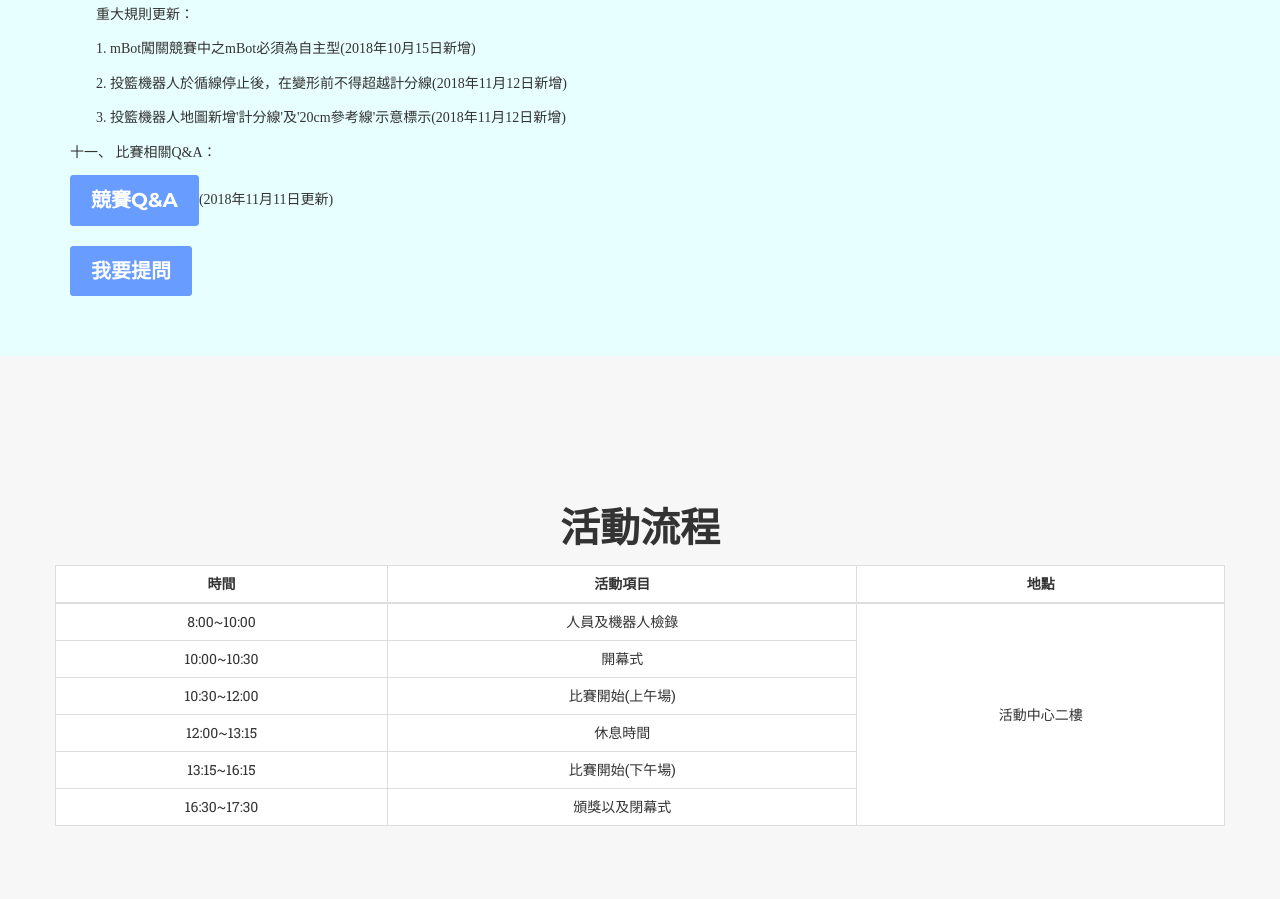
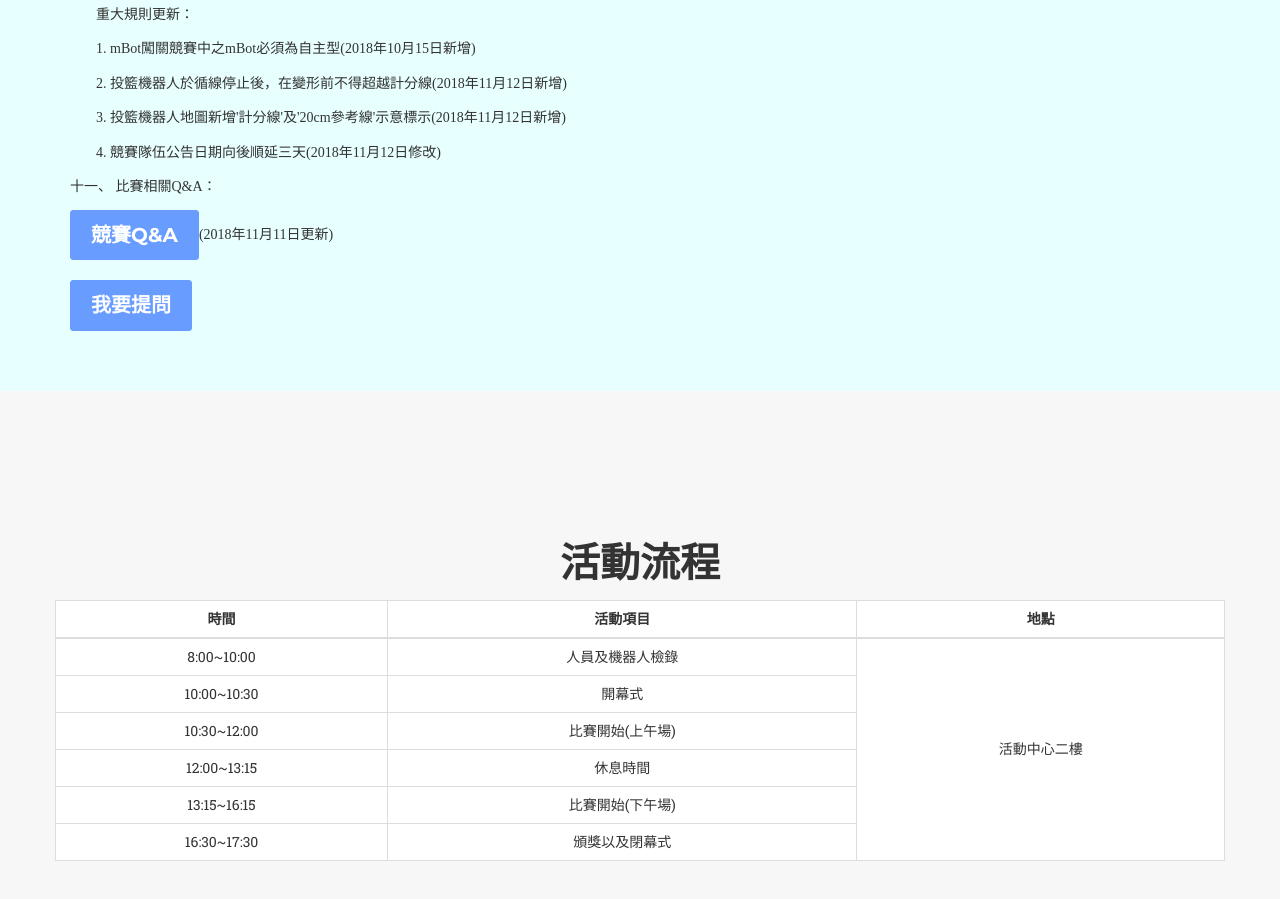
Before and after one commit to cir-sa/CIRTC-2018, a plain HTML site: page index.html in a window 1280 px wide. Shown: the part 2430-3329 px from the top of the page. Drawn offline with nearby package versions, Linux system fonts and the light colour scheme; some packages are replaced by stand-ins of ours; a web font is replaced by a local one.

Commit message:
公告延後競賽隊伍公告日期

```diff
--- a/index.html
+++ b/index.html
@@ -267,6 +267,7 @@
                                         <p>1. mBot闖關競賽中之mBot必須為自主型(2018年10月15日新增)<p>
                                         <p>2. 投籃機器人於循線停止後，在變形前不得超越計分線(2018年11月12日新增)<p>
                                         <p>3. 投籃機器人地圖新增'計分線'及'20cm參考線'示意標示(2018年11月12日新增)<p>
+                                        <p>4. 競賽隊伍公告日期向後順延三天(2018年11月12日修改)<p>
                                     </div>
                                 </p>
                                 <p>十一、  比賽相關Q&A： </p>
```
